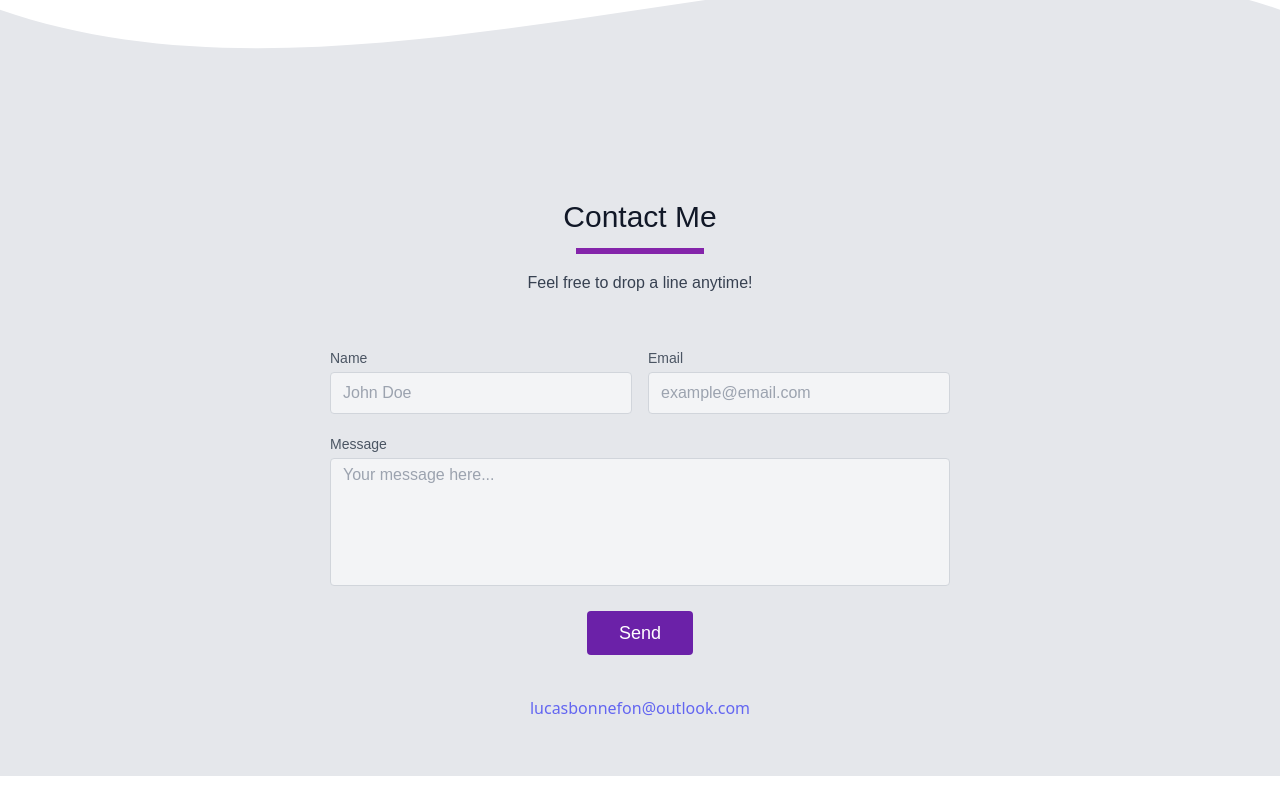
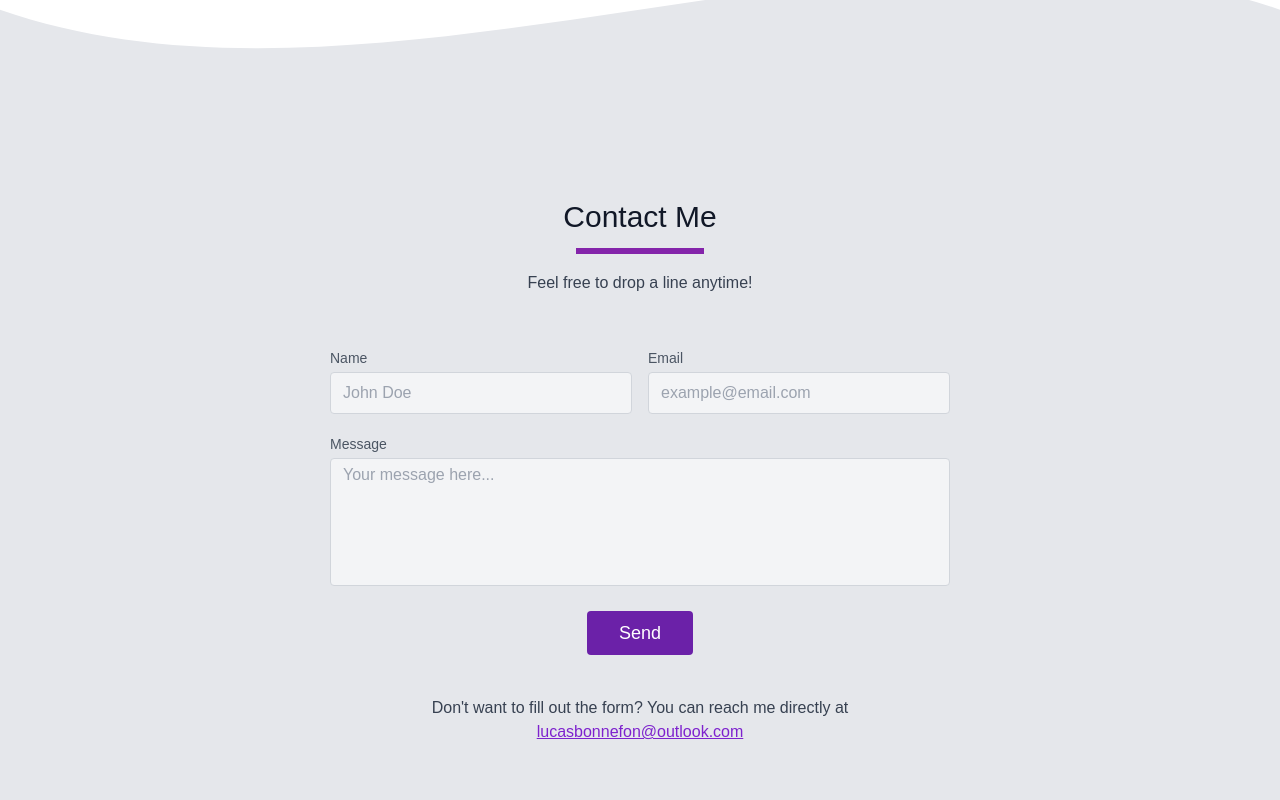
Before and after one commit to ryxtor/portfolio-ui, a React (Create React App) app: page / in a window 1280 px wide. Shown: the part 2108-2908 px from the top of the page. Before the commit the page ends 2884 px from the top, so only its background shows below. Built offline with nearby package versions, Linux system fonts and the light colour scheme; no server answers.

Commit message:
Add paragraph to Contact

```diff
--- a/src/pages/About.jsx
+++ b/src/pages/About.jsx
@@ -11,7 +11,7 @@ const About = () => {
   return (
     <div className=" h-auto bg-gray-200" id="about">
       <div className="flex flex-col items-center justify-start" data-aos="fade-right">
-        <h1 className="text-3xl font-bold text-center heading font-Raleway font-Finger-Paint">About</h1>
+        <h1 className="text-3xl font-bold text-center heading font-Finger-Paint">About</h1>
         <div className="container bg-[#f5f5f5] rounded-2xl p-4 my-6 w-[80%] text-[1rem] md:text-[1.2rem] font-Poppins">
           <p className="text-center w-[80%] my-4 mx-auto">
             Hello, my name is
--- a/src/pages/Contact.jsx
+++ b/src/pages/Contact.jsx
@@ -85,9 +85,13 @@ const Contact = () => {
                 </button>
               </div>
               <div className="p-2 w-full pt-8 border-t border-gray-200 text-center">
-                <a href="google.com" className="text-indigo-500">
-                  lucasbonnefon@outlook.com
-                </a>
+                <p className="font-Raleway">
+                  Don&apos;t want to fill out the form? You can reach me directly at
+                  {' '}
+                  <a href="mailto:lucasbonnefon@outlook.com" className="text-purple-700 underline">
+                    lucasbonnefon@outlook.com
+                  </a>
+                </p>
               </div>
             </form>
           </div>
--- a/src/pages/Projects.jsx
+++ b/src/pages/Projects.jsx
@@ -15,7 +15,7 @@ const Projects = () => {
 
   return (
     <div className="h-auto" id="projects">
-      <h1 className="text-3xl font-bold text-center mb-8 heading font-Raleway font-Finger-Paint">Projects</h1>
+      <h1 className="text-3xl font-bold text-center mb-8 heading font-Finger-Paint">Projects</h1>
       <div className="flex flex-wrap items-center justify-center">
         {projects.map((project) => (
           <Project key={project.id} project={project} />
```
Also changed, not shown: src/index.css (line endings or trailing spaces), 1 other file (tests, documents, lock files or other folders).
